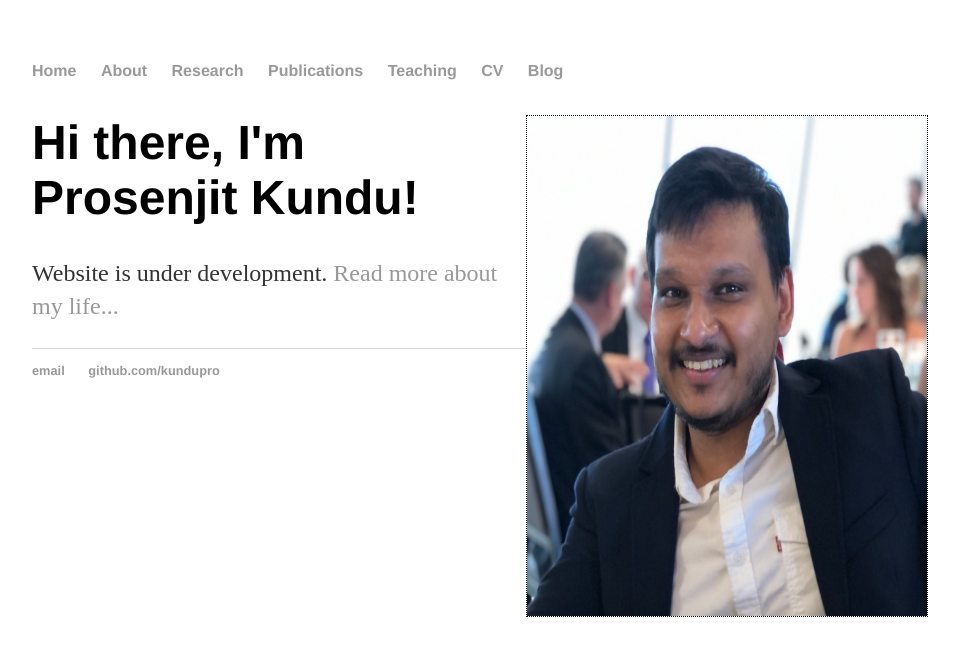
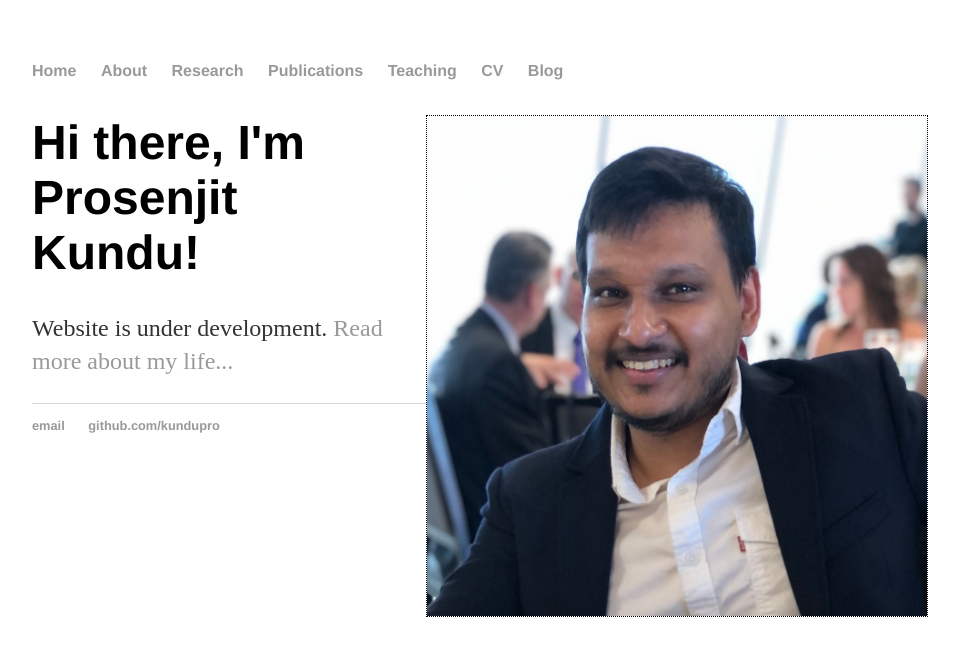
Before and after one commit to kundupro/kundupro.github.io, a Jekyll site: the page built from index.html, in a window 1280 px wide. Shown: the top 656 px of the page, without its empty margins (160-1119 px from the left). Built offline with Jekyll 4.4.1, drawn with Linux system fonts in a browser that asks for light colours.

Commit message:
Update index.html

```diff
--- a/index.html
+++ b/index.html
@@ -8,7 +8,7 @@ title: Prosenjit Kundu
 </div><!-- /.blurb -->
 <div class="main">
     <div class="left">
-        <img src="docs/assets/IMG_1334.jpg" width="400" height="500"/>
+        <img src="docs/assets/IMG_1334.jpg" width="500" height="500"/>
     </div>
     <div class="right">
 	<h1>Hi there, I'm Prosenjit Kundu!</h1>
```
